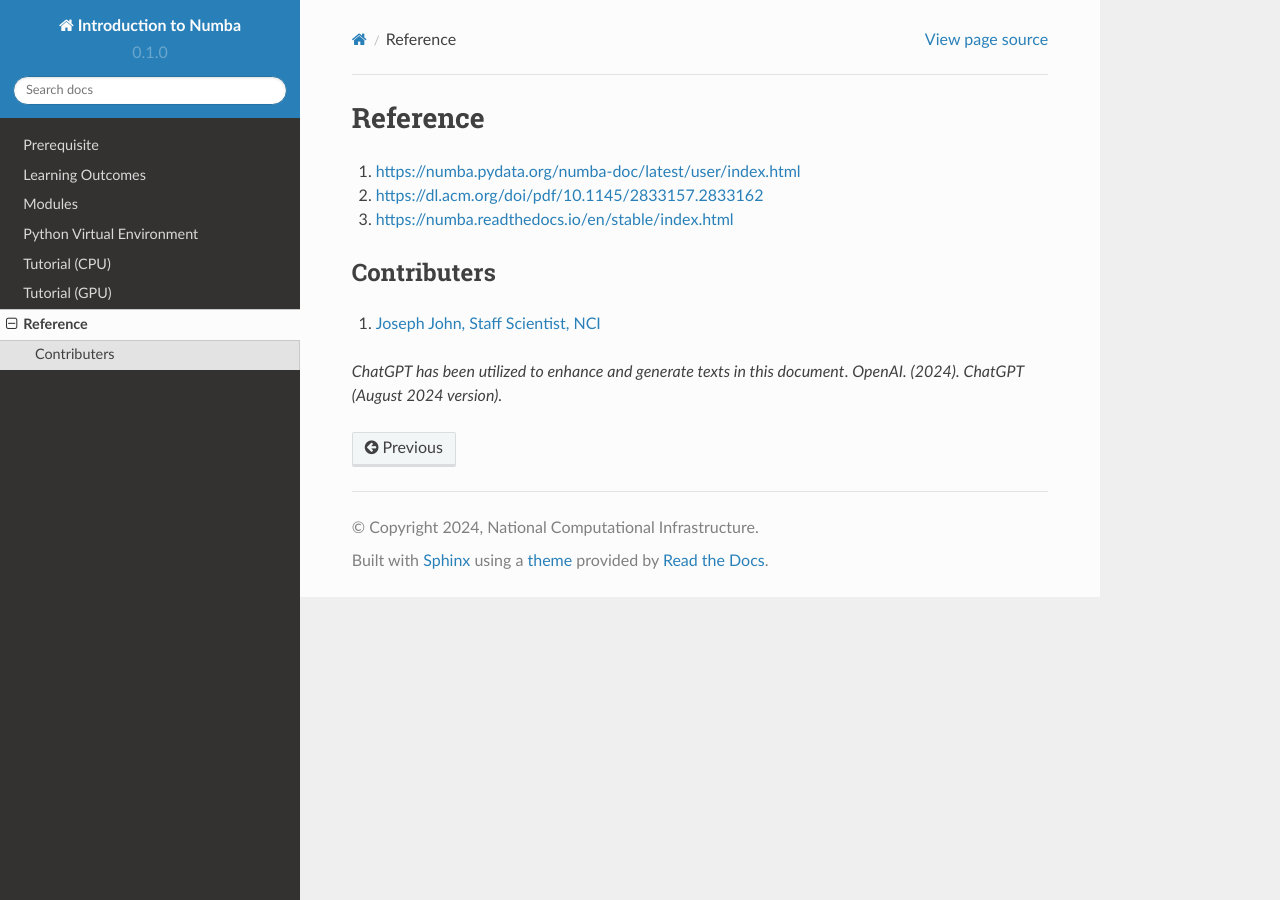
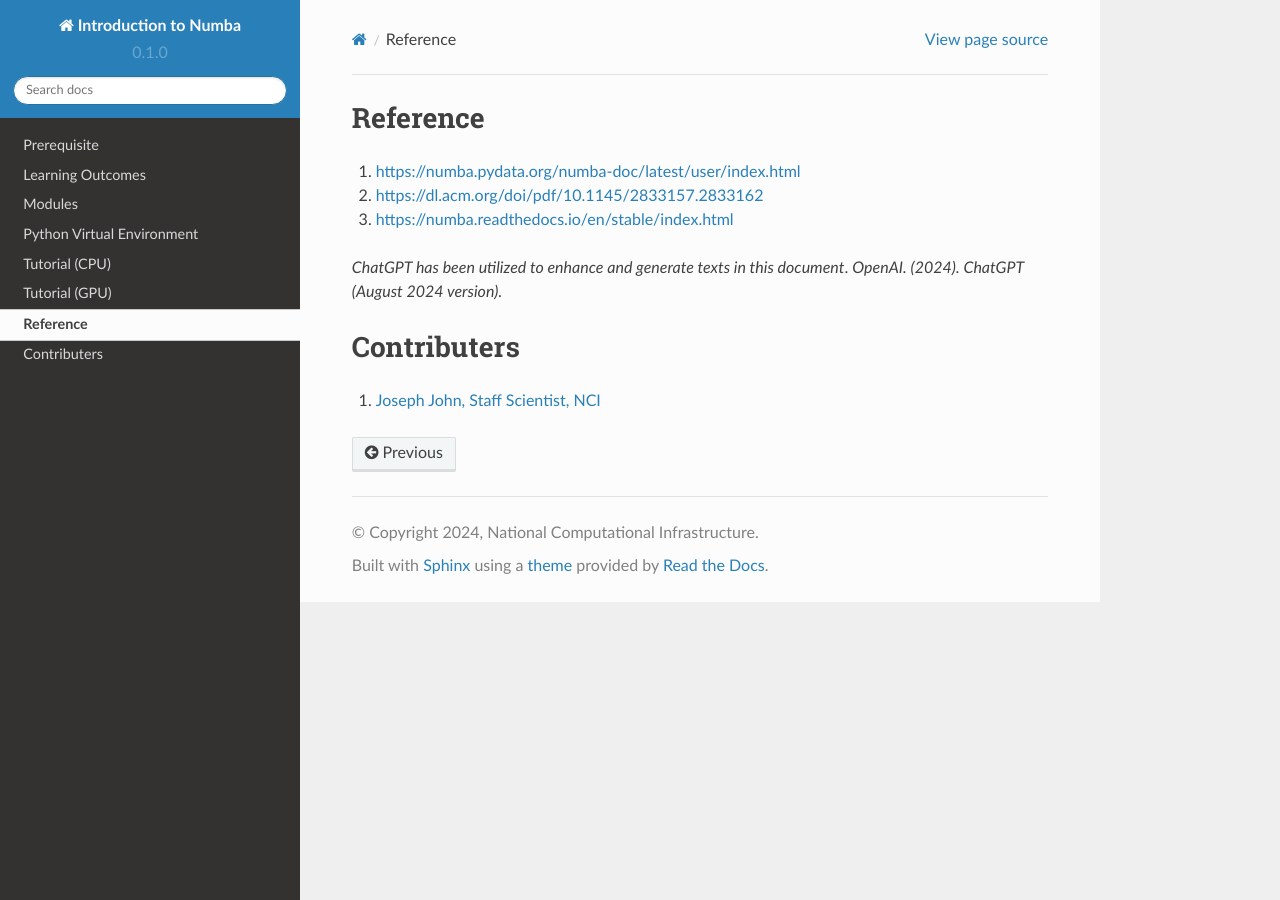
Before and after one commit to josephjohnjj/intro-to-numba, a Sphinx documentation site: the page built from docs/source/references.rst, in a window 1280 px wide. Built offline with Sphinx 7.4.7 and the Read the Docs theme 2.0.0, drawn with Linux system fonts in a browser that asks for light colours; pages that are not in the unit, such as notebooks, are missing from menus.

Commit message:
contributers

```diff
--- a/docs/source/references.rst
+++ b/docs/source/references.rst
@@ -4,13 +4,11 @@
 #. https://dl.acm.org/doi/pdf/10.1145/2833157.2833162
 #. https://numba.readthedocs.io/en/stable/index.html
 
-
+*ChatGPT has been utilized to enhance and generate texts in this document*.
+*OpenAI. (2024). ChatGPT (August 2024 version).*
 
 
 Contributers
-************
+=========
 
 1.  `Joseph John, Staff Scientist, NCI <https://www.josephjohn.org>`_
-
-*ChatGPT has been utilized to enhance and generate texts in this document*.
-*OpenAI. (2024). ChatGPT (August 2024 version).*
```
